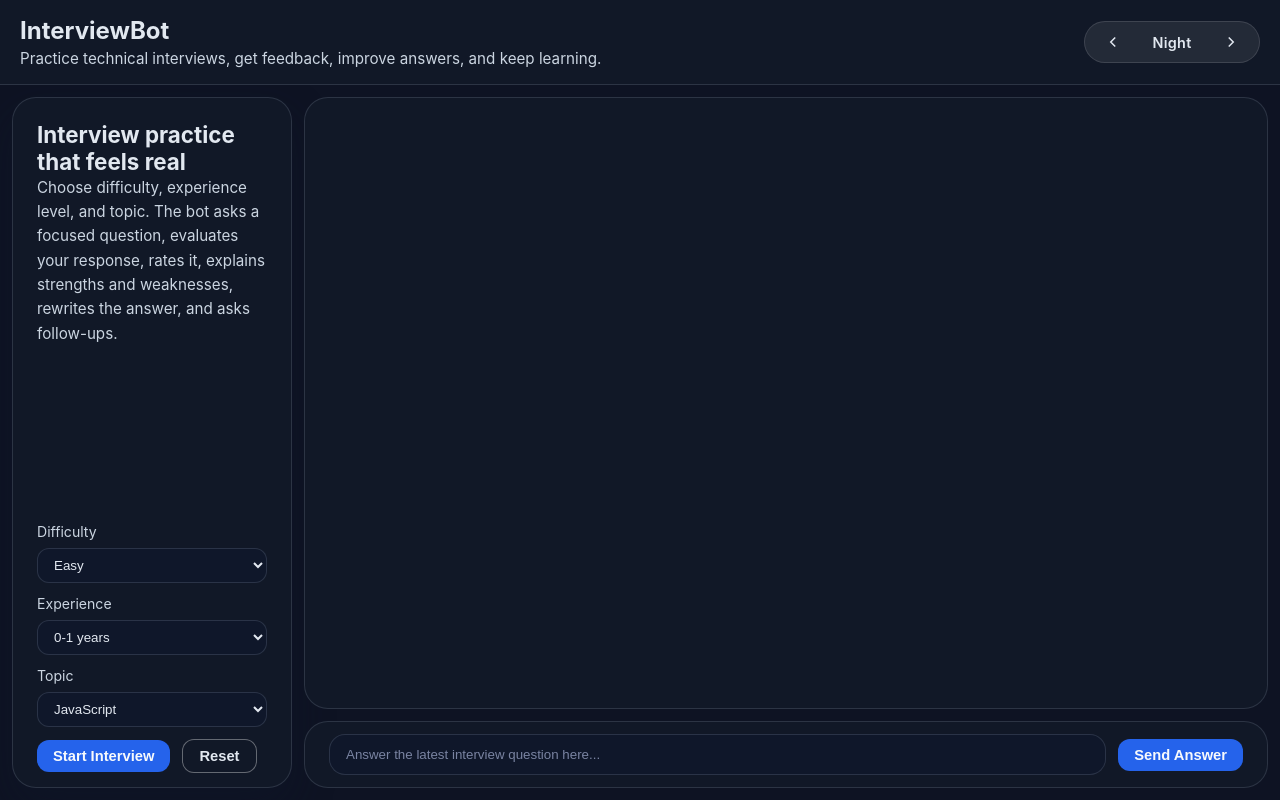
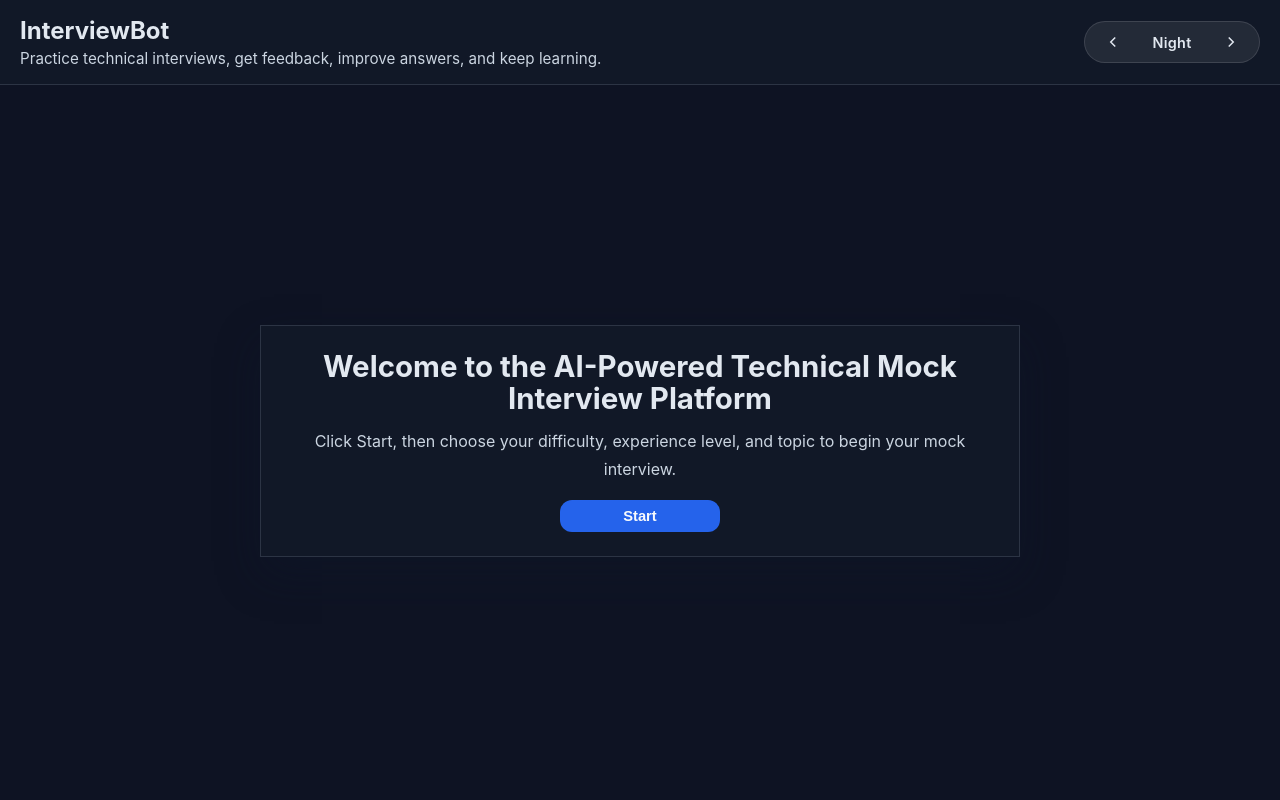
Before and after one commit to anand001ZHB/genai-project, an Angular app in the folder genai-frontend/ai-chat-ui/: page / in a window 1280 px wide. Built offline with nearby package versions, Linux system fonts and the light colour scheme.

Commit message:
home page added

```diff
--- a/genai-frontend/ai-chat-ui/src/app/chat/chat.css
+++ b/genai-frontend/ai-chat-ui/src/app/chat/chat.css
@@ -93,6 +93,54 @@
   font-size: 0.95rem;
 }
 
+.welcome-screen {
+  display: flex;
+  justify-content: center;
+  align-items: center;
+  padding: var(--spacing-lg);
+  min-height: calc(100vh - 88px);
+}
+
+.welcome-card {
+  width: min(760px, 100%);
+  text-align: center;
+  padding: var(--spacing-2xl);
+  background: var(--surface);
+  border: 1px solid var(--border);
+  border-radius: var(--radius-xl);
+  box-shadow: var(--shadow-md);
+}
+
+.welcome-card h1 {
+  margin: 0 0 var(--spacing-md);
+  font-size: clamp(1.7rem, 2.3vw, 2.4rem);
+  line-height: 1.1;
+  color: var(--text);
+}
+
+.welcome-card p {
+  margin: 0 0 var(--spacing-lg);
+  color: var(--muted);
+  font-size: 1rem;
+  line-height: 1.8;
+}
+
+.welcome-start {
+  min-width: 160px;
+  padding: var(--spacing-md) var(--spacing-2xl);
+}
+
+@media (max-width: 900px) {
+  .welcome-screen {
+    min-height: calc(100vh - 120px);
+    padding: var(--spacing-md);
+  }
+
+  .welcome-card {
+    padding: var(--spacing-xl);
+  }
+}
+
 .chat-wrapper {
   display: grid;
   grid-template-columns: 280px minmax(0, 1fr);
@@ -106,12 +154,12 @@
 .intro-panel {
   display: flex;
   flex-direction: column;
-  gap: 10px;
+  gap: var(--spacing-sm);
   justify-content: space-between;
   background: var(--surface);
   border: 1px solid var(--border);
   border-radius: var(--radius-lg);
-  padding: var(--spacing-2xl) var(--spacing-2xl) 14px;
+  padding: var(--spacing-xl) var(--spacing-xl) 14px;
   min-height: 0;
   overflow: hidden;
   box-shadow: var(--shadow-md);
@@ -153,11 +201,13 @@
   line-height: 1.6;
   color: var(--muted);
   font-size: 0.95rem;
+  margin-bottom: 30px;
 }
 
 .settings-panel {
   display: grid;
   gap: var(--spacing-md);
+   margin-top: 30px;
 }
 
 .settings-panel label {
--- a/genai-frontend/ai-chat-ui/src/app/chat/chat.html
+++ b/genai-frontend/ai-chat-ui/src/app/chat/chat.html
@@ -21,14 +21,22 @@
     </div>
   </header>
 
-  <main class="chat-wrapper">
+  <section *ngIf="showWelcomeScreen" class="welcome-screen">
+    <div class="welcome-card">
+      <h1>Welcome to the AI-Powered Technical Mock Interview Platform</h1>
+      <p>Click Start, then choose your difficulty, experience level, and topic to begin your mock interview.</p>
+      <button class="primary welcome-start" (click)="enterPlatform()">Start</button>
+    </div>
+  </section>
+
+  <main *ngIf="!showWelcomeScreen" class="chat-wrapper">
     <section class="intro-panel">
       <div class="intro-copy">
-        <h1>Interview practice that feels real</h1>
-        <p>Choose difficulty, experience level, and topic. The bot asks a focused question, evaluates your response, rates it, explains strengths and weaknesses, rewrites the answer, and asks follow-ups.</p>
+        <h1>Mock Interview Practice, Powered by AI</h1>
+        <p>Practice with an AI that interviews you like a real interviewer.</p>
       </div>
 
-      <div class="settings-panel">
+      <div class="settings-panel mt-xl">
         <label>
           Difficulty
           <select [(ngModel)]="level">
--- a/genai-frontend/ai-chat-ui/src/app/chat/chat.ts
+++ b/genai-frontend/ai-chat-ui/src/app/chat/chat.ts
@@ -38,11 +38,16 @@ export class Chat implements AfterViewChecked {
     { class: 'theme-light', label: 'Light' }
   ];
   currentThemeIndex = 0;
+  showWelcomeScreen = true;
 
   constructor(private http: HttpClient) { }
 
   get currentThemeName(): string {
     return this.themes[this.currentThemeIndex]?.label || 'Night';
+  }
+
+  enterPlatform() {
+    this.showWelcomeScreen = false;
   }
 
   cycleThemeNext() {
```
